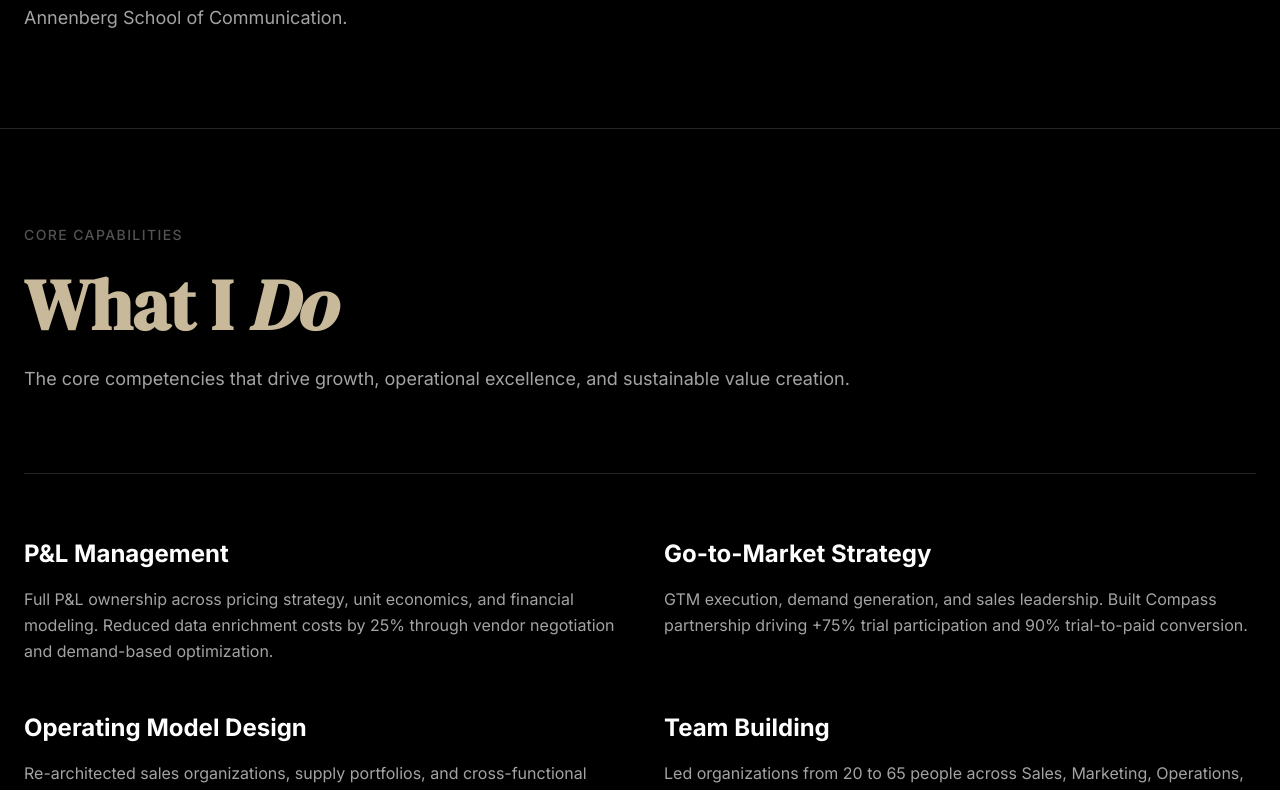
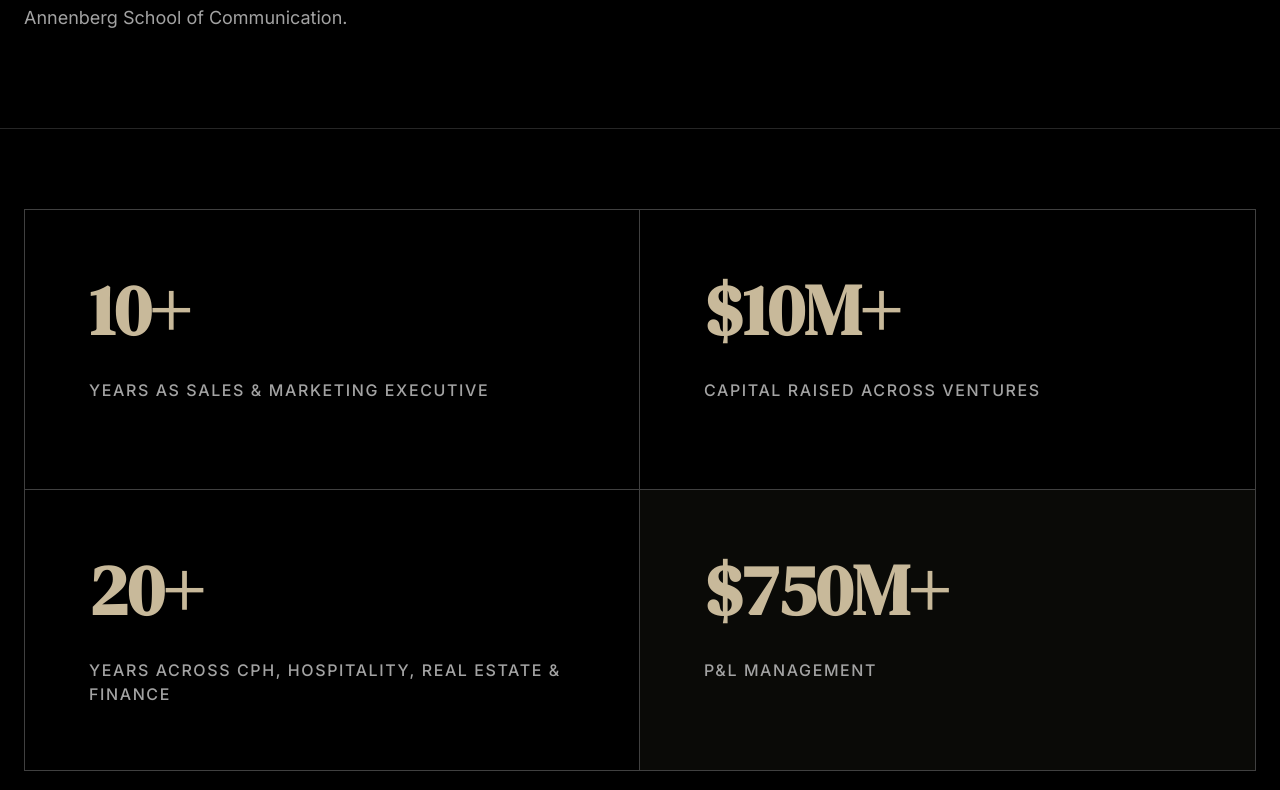
Before and after one commit to letsnavigatebmw/brandonmweaver, a React (Vite) app: page / in a window 1280 px wide. Shown: the part 1370-2160 px from the top of the page. Built offline with nearby package versions, Linux system fonts and the light colour scheme.

Commit message:
Add stats grid section to About page

```diff
--- a/src/components/About.jsx
+++ b/src/components/About.jsx
@@ -1,3 +1,5 @@
+import Stats from './Stats'
+
 export default function About() {
   const services = [
     {
@@ -35,6 +37,9 @@ export default function About() {
         </p>
         </div>
       </div>
+
+      {/* Stats Section */}
+      <Stats />
 
       {/* What I Do Section */}
       <div className="pt-24 pb-12 px-6 bg-black">
--- /dev/null
+++ b/src/components/Stats.jsx
@@ -0,0 +1,54 @@
+export default function Stats() {
+  const stats = [
+    {
+      number: '10+',
+      description: 'Years as Sales & Marketing Executive',
+    },
+    {
+      number: '$10M+',
+      description: 'Capital Raised Across Ventures',
+    },
+    {
+      number: '20+',
+      description: 'Years Across CPH, Hospitality, Real Estate & Finance',
+    },
+    {
+      number: '$750M+',
+      description: 'P&L Management',
+    },
+  ]
+
+  return (
+    <section className="bg-black py-20 px-6">
+      <div className="max-w-7xl mx-auto">
+        {/* 2x2 Grid */}
+        <div className="grid md:grid-cols-2 gap-0 border border-gray-700">
+          {stats.map((stat, index) => (
+            <div
+              key={index}
+              className={`p-12 md:p-16 flex flex-col justify-start items-start min-h-[250px] md:min-h-[280px] ${
+                index < 2 ? 'border-b border-gray-700' : ''
+              } ${index % 2 === 0 ? 'border-r border-gray-700' : ''}`}
+              style={{
+                backgroundColor: index === 3 ? 'rgba(50, 50, 35, 0.2)' : 'transparent',
+              }}
+            >
+              {/* Stat Number */}
+              <p
+                className="text-5xl md:text-6xl lg:text-7xl font-serif font-bold leading-none mb-8"
+                style={{ color: '#c8b99a' }}
+              >
+                {stat.number}
+              </p>
+
+              {/* Description */}
+              <p className="text-sm md:text-base uppercase tracking-widest font-medium text-gray-400 leading-relaxed">
+                {stat.description}
+              </p>
+            </div>
+          ))}
+        </div>
+      </div>
+    </section>
+  )
+}
```
